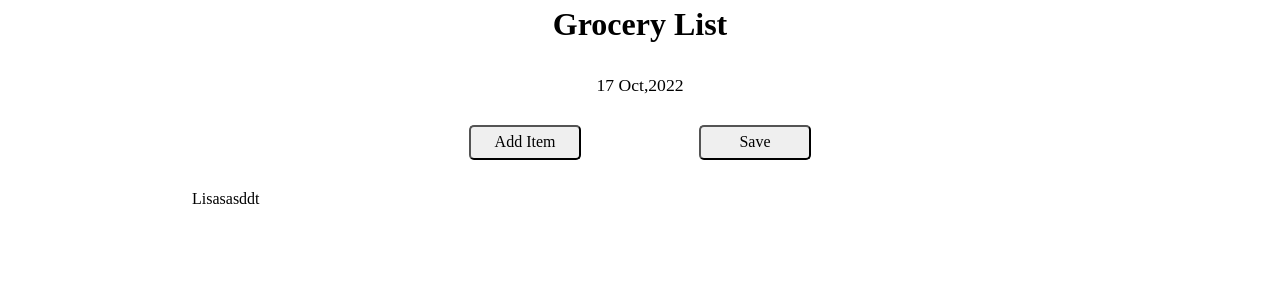
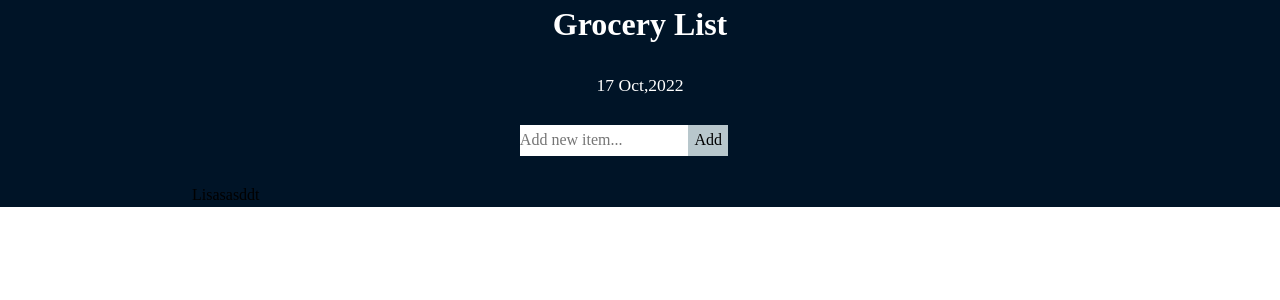
Before and after one commit to Tez01/grocery_list, a React app in the folder frontend/: page / in a window 1280 px wide. Shown: the top 300 px of the page. Built offline with nearby package versions, Linux system fonts and the light colour scheme; the HTML template or start-up script is replaced by a standard one.

Commit message:
Change pallette colours and header style

```diff
--- a/frontend/src/components/App.js
+++ b/frontend/src/components/App.js
@@ -3,7 +3,7 @@ import GroceryList from "./GroceryList";
 
 const App = () => {
   return (
-    <div className="app">
+    <div className="app bg-background-primary-color">
       <GroceryList />
     </div>
   );
--- a/frontend/src/components/GroceryList.js
+++ b/frontend/src/components/GroceryList.js
@@ -5,7 +5,7 @@ import Utilities from "./Utilities";
 import "../../static/css/grocery_list.css";
 function GroceryList() {
   return (
-    <div className="grocery-list container">
+    <div className="grocery-list container ">
       <Header />
       <Utilities />
       <List />
--- a/frontend/src/components/Header.js
+++ b/frontend/src/components/Header.js
@@ -15,7 +15,7 @@ function Header() {
   let currentDate = getDate();
   const [date, changeDate] = useState(`${currentDate}`);
   return (
-    <div className="header container">
+    <header className="header container text-primary-color">
       {/* <input
         className="header__input fs-primary-heading fw-bold"
         type="text"
@@ -24,7 +24,7 @@ function Header() {
       <h1>Grocery List</h1>
       <br></br>
       <h3 className="header__date fs-secondary-heading fw-semi-bold">{date}</h3>
-    </div>
+    </header>
   );
 }
 
--- a/frontend/src/components/Utilities.js
+++ b/frontend/src/components/Utilities.js
@@ -3,12 +3,16 @@ import React from "react";
 function Utilities() {
   return (
     <div className="utilities container">
-      <button className="utilities__button utilities__button--add fs-button fw-semi-bold">
-        Add Item
-      </button>
-      <button className="utilities__button utilities__button--save fs-button fw-semi-bold">
-        Save
-      </button>
+      <form className="utilities__form">
+        <input
+          className="utilities__form__input fs-body fw-regular"
+          type="text"
+          placeholder="Add new item..."
+        ></input>
+        <button className="utilities__form__button fs-button fw-semi-bold bg-accent-1">
+          Add
+        </button>
+      </form>
     </div>
   );
 }
--- a/frontend/static/css/grocery_list.css
+++ b/frontend/static/css/grocery_list.css
@@ -1,6 +1,7 @@
 .grocery-list{
     width:70%;
     margin:auto;
+
 }
 
 /*************Header *****************/
@@ -9,12 +10,7 @@
     width: fit-content;
 }
 
-.header__input{
-    border: hidden;
-}
-input{
-    width:fit-content;
-}
+
 
 /********************* Utilities ****************/
 .utilities.container{
@@ -22,18 +18,29 @@ input{
     display: flex;
     justify-content: center;
 }
-.utilities__button{
-    border-radius: 5px;
-    margin-inline: 7%;
+.utilities__form{
+    display: flex;
+}
+.utilities__form__button, .utilities__form__input{
+    border: none;
+
+}
+
+.utilities__form__button{
+    border-left-width: 3px;
+    border-left: black;
     padding: .2rem;
     padding-inline: .4rem;
-    width: 7rem;
 }
-@media (max-width: 400px){
-    .utilities__button{
-        margin-inline: 3%;
-    }
+.utilities__form__input{
+    width:70%;
 }
+.utilities__form__input:focus{
+    outline: none !important;
+    border: 1px solid;
+    border-color: var(--clr-accent-2);
+}
+
 /************************ List ************************/
 .list.container{
     padding:
--- a/frontend/static/css/index.css
+++ b/frontend/static/css/index.css
@@ -2,10 +2,11 @@
    such as primary colors, secondory colors, typography etc.    */
 :root{
     /* Pallette */
-    --clr-primary: #001427;
+    --clr-background-primary: #001427;
+    --clr-primary: white;
     --clr-secondary: #005FB8;
-    --clr-highlight-1: #48A034;
-    --clr-highlight-2: #98211F;
+    --clr-accent-1: #B8C7CC;
+    --clr-accent-2: #DD6031;
 
 
     /* Font family */
@@ -121,7 +122,9 @@ svg {
 }
 
 /* For background color */
-
+.bg-background-primary-color{
+    background-color: var(--clr-background-primary)
+}
 .bg-primary-color{
     background-color: var(--clr-primary)
 }
@@ -146,7 +149,7 @@ svg {
 }
 
 
-.fw-semi-regular{
+.fw-regular{
     font-weight: var(--fw-regular);
 }
 
```
Also changed, not shown: frontend/static/js/main.js.
